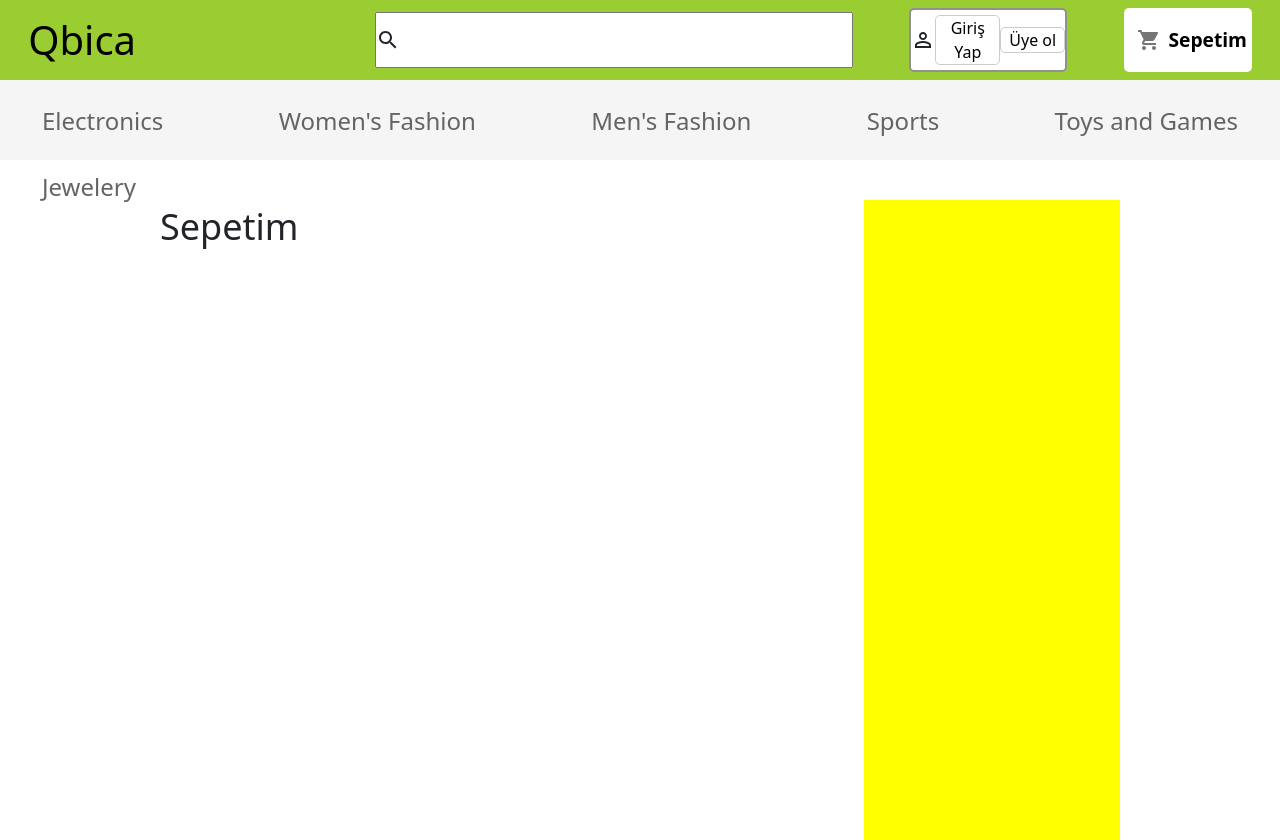
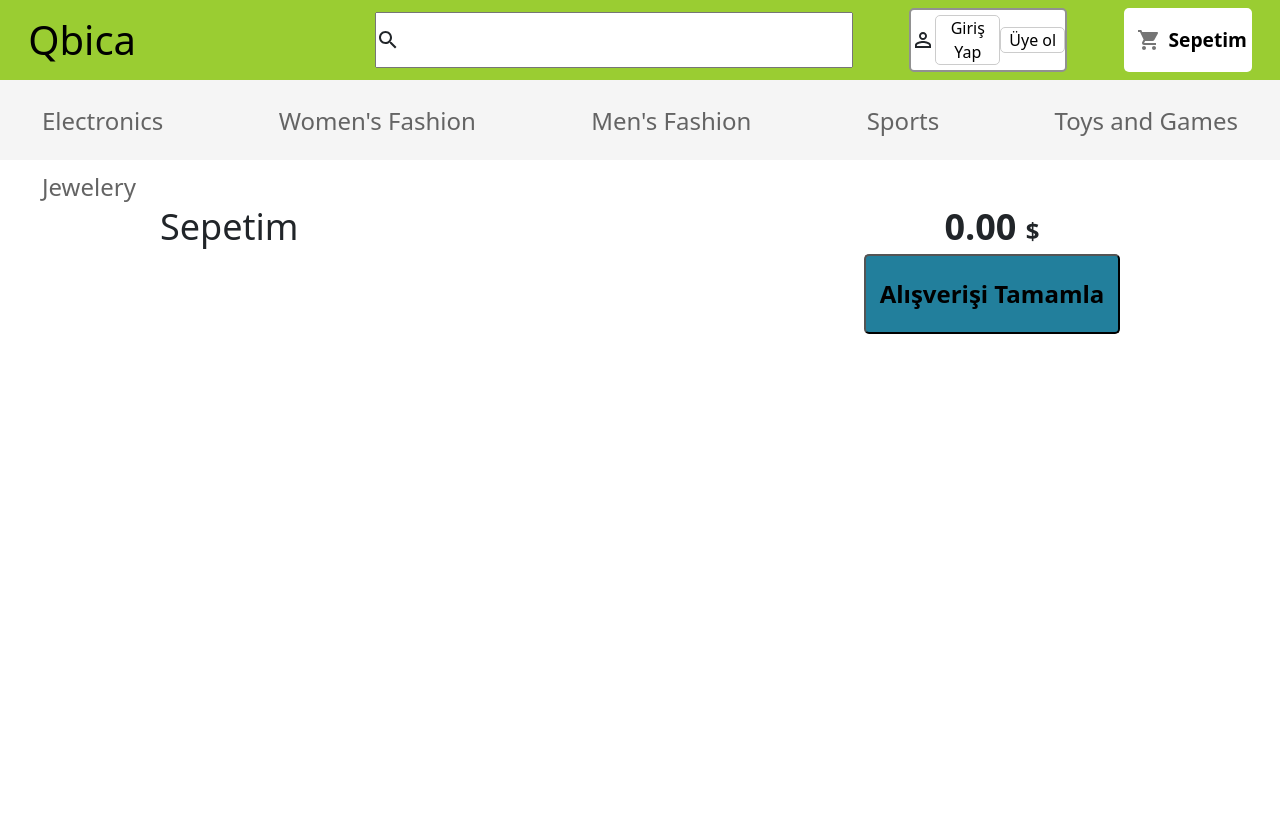
Before and after one commit to qbica2/E-commerce-App-react-redux-, a React (Create React App) app: page /basket in a window 1280 px wide. After the commit the page ends 800 px from the top, so only its background shows below. Built offline with nearby package versions, Linux system fonts and the light colour scheme.

Commit message:
added a function that allows to manually enter the number of products

```diff
--- a/src/Pages/Basket/index.js
+++ b/src/Pages/Basket/index.js
@@ -1,4 +1,4 @@
-import React from "react";
+import React,{ useState, useEffect} from "react";
 import Header from "../../components/Header";
 import Catagories from "../../components/Catagories";
 
@@ -10,10 +10,19 @@ import DeleteForeverIcon from '@mui/icons-material/DeleteForever';
 
 import { useSelector, useDispatch } from "react-redux";
 import {changeCount} from "../../redux/BasketSlice"
+import {addtoOrders} from "../../redux/OrdersSlice"
 
 function Basket() {
   const dispatch = useDispatch();
   const basket = useSelector((state) => state.basket.items);
+
+  const [total,setTotal] = useState(0);
+
+  useEffect(() => {
+
+      const oneItemPrice =basket.map(item=> item.price*item.count)
+      setTotal(oneItemPrice.reduce((a, b) => a + (b || 0), 0).toFixed(2));
+}, [basket])
 
   const handleIncrease = (id) => {
 
@@ -44,9 +53,27 @@ function Basket() {
     dispatch(changeCount(newItem));
   }
 
+  const handleChange = (value,id) => {
+    const newItem= basket.map(item => {
+      if(item.id === id){
+        return{
+          ...item,
+          count: Number(value)
+        }
+
+      }
+      return item;
+    })
+    dispatch(changeCount(newItem));
+  }
+
   const handleRemove = (id) => {
     const newItem= basket.filter(item => item.id !== id);
     dispatch(changeCount(newItem));
+  }
+
+  const handleOrder = () => {
+    console.log(basket)
   }
 
   return (
@@ -62,7 +89,7 @@ function Basket() {
         {basket.length===0 ? "" : <button className="delete-all-button" onClick={()=>dispatch(changeCount([]))}>Tümünü sil</button>}
         </div>
           {basket.map((item) => (
-            <div className="basket-item">
+            <div key={item.id} className="basket-item">
               <div className="basket-item-img">
                 <img src={item.image} alt="" className="basket-img" />
               </div>
@@ -78,7 +105,8 @@ function Basket() {
                     <DeleteForeverIcon onClick={()=>handleRemove(item.id)}/>
                     :
                     <RemoveIcon onClick={()=>handleDecrease(item.id)}/>}
-                    <input type="number" className="product-count" value={item.count} />
+                    <input type="number" className="product-count" value={item.count}
+                    onChange={(e)=>handleChange(e.target.value,item.id)}/>
                     <AddIcon onClick={()=>handleIncrease(item.id)}/>
                   </div>
                   <div className="delete-icon-div">
@@ -89,7 +117,10 @@ function Basket() {
             </div>
           ))}
         </div>
-        <div className="basket-right"></div>
+        <div className="basket-right">
+              <div className="total-price">{total} <span style={{fontSize: '24px'}}>$</span></div>
+              <button className="total-button" onClick={()=>handleOrder()}>Alışverişi Tamamla</button>
+        </div>
       </div>
     </div>
   );
--- a/src/Pages/Basket/style.css
+++ b/src/Pages/Basket/style.css
@@ -34,12 +34,31 @@
 
 }
 .basket-right{
-    background-color: yellow;
+
     width: 20vw;
-    height: 80vh;
+    height: 40vh;
     position: -webkit-sticky;
     position: sticky;
     top: 20px;
+
+    display: flex;
+    flex-direction: column;
+    justify-content: flex-start;
+    align-items: center;
+}
+.total-price{
+    font-size: 36px;
+    font-weight:600;
+}
+.total-button{
+
+    background-color: #227f9c;
+    color: #000;
+    font-size: 24px;
+    font-weight: 600;
+    width: 100%;
+    height: 10vh;
+    border-radius: 5px;
 }
 
 .basket-item{
--- /dev/null
+++ b/src/redux/OrdersSlice.js
@@ -0,0 +1,17 @@
+import {createSlice} from "@reduxjs/toolkit"
+
+
+export const ordersSlice = createSlice({
+    name: "orders",
+    initialState: {
+        items: [],
+    },
+    reducers:{
+        addtoOrders: (state, action) => {
+            state.items.push(action.payload)
+        }
+    }
+})
+
+export const {addtoOrders} = ordersSlice.actions
+export default ordersSlice.reducer
--- a/src/redux/store.js
+++ b/src/redux/store.js
@@ -4,6 +4,7 @@ import carouselSlice from './CarouselSlice'
 import userSlice from "./UserSlice"
 import productSlice from "./ProductsSlice"
 import basketSlice from "./BasketSlice"
+import ordersSlice from "./OrdersSlice"
 
 export const store = configureStore({
     reducer:{
@@ -11,6 +12,7 @@ export const store = configureStore({
         user:userSlice,
         products:productSlice,
         basket:basketSlice,
+        orders:ordersSlice
 
     }
 })
```
